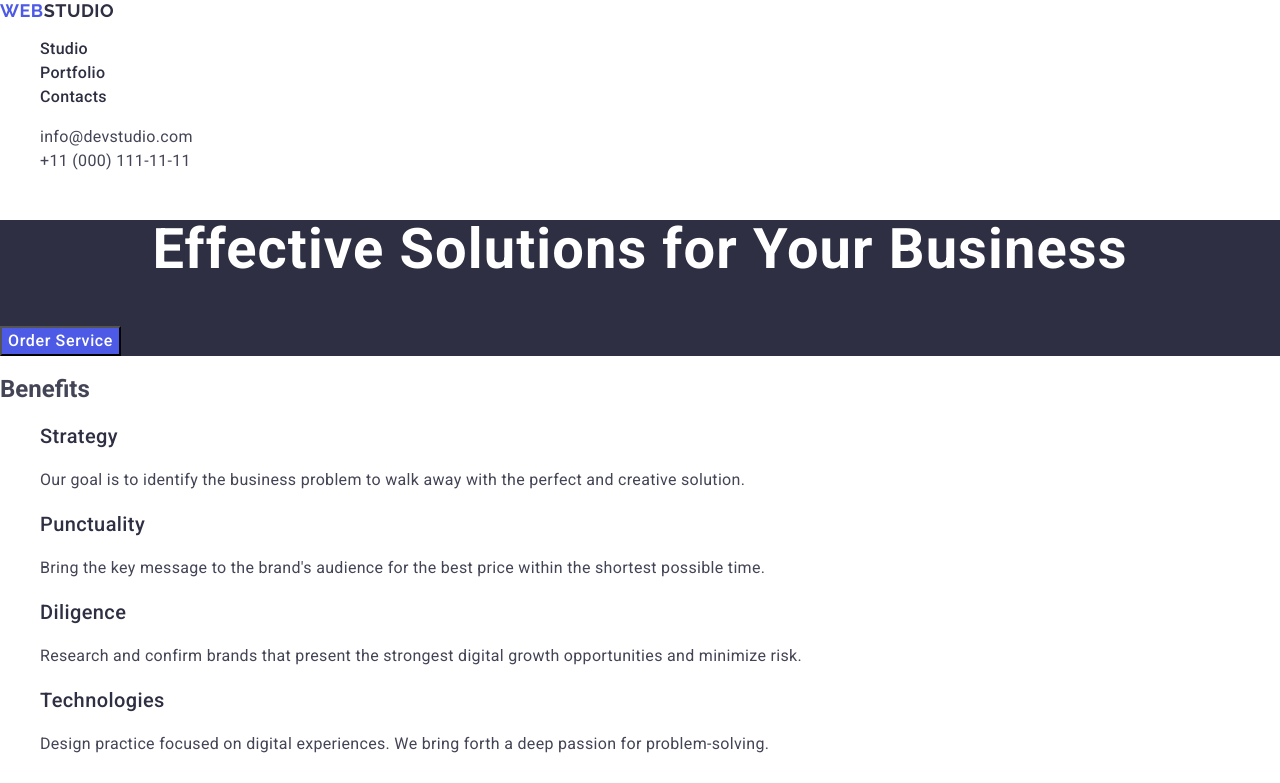
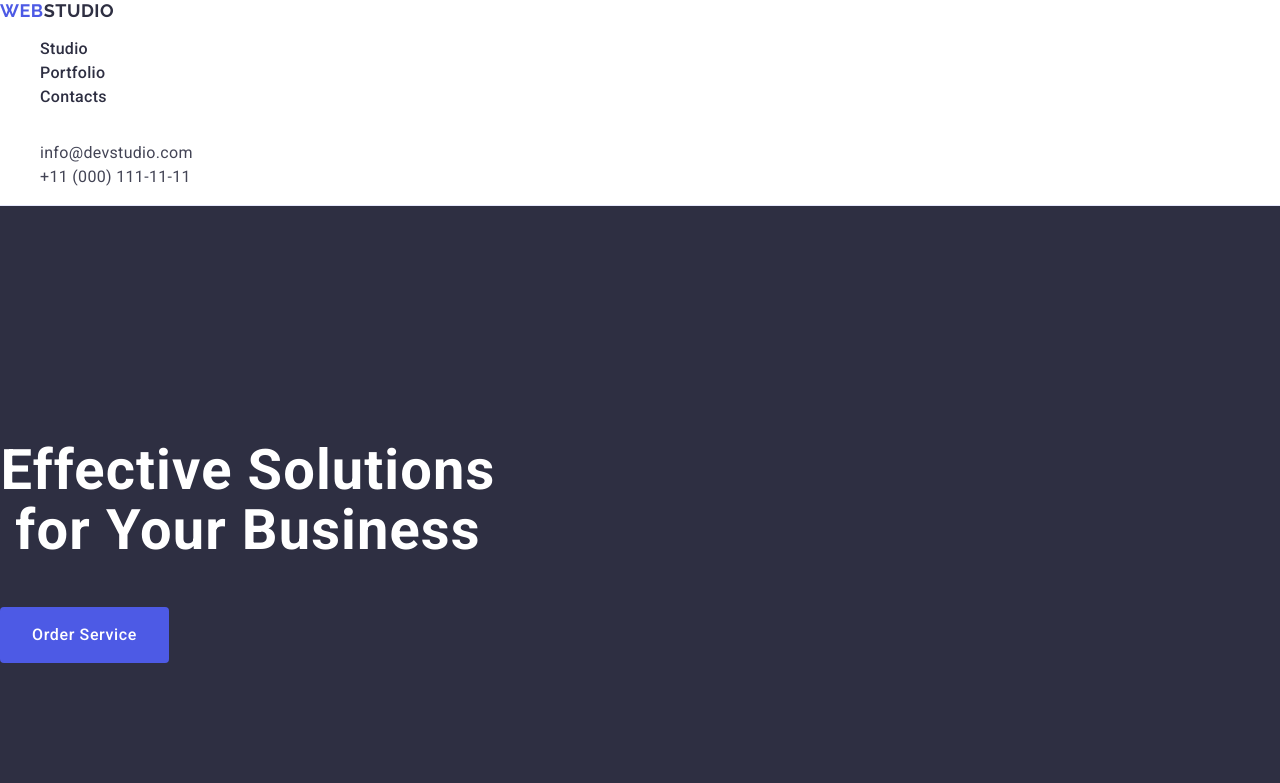
Before and after one commit to yurikorock/goit-markup-hw-03, a plain HTML site: page index.html in a window 1280 px wide. Shown: the top 783 px of the page. Drawn offline with nearby package versions, Linux system fonts and the light colour scheme.

Commit message:
edit section-main

```diff
--- a/css/styles.css
+++ b/css/styles.css
@@ -11,6 +11,12 @@ body {
   img {
     display: block;
   }
+}
+.the-header {
+  border-bottom: 1px solid #e7e9fc;
+}
+.container .header-page {
+  display: flex;
 }
 .logo {
   font-family: "Raleway", sans-serif;
@@ -57,6 +63,7 @@ body {
 }
 .section-main {
   background-color: #2e2f42;
+  padding: 188px 0;
 }
 .section-main-title {
   font-weight: 700;
@@ -67,6 +74,7 @@ body {
   letter-spacing: 0.02em;
   text-align: center;
   color: #fff;
+  max-width: 496px;
 }
 .section-main .btn-section-main {
   background: #4d5ae5;
@@ -79,6 +87,12 @@ body {
   letter-spacing: 0.04em;
   color: #fff;
   cursor: pointer;
+
+  display: block;
+  min-width: 169px;
+  height: 56px;
+  border: none;
+  border-radius: 4px;
 }
 .section-main .btn-section-main:hover,
 .section-main .btn-section-main:focus {
--- a/index.html
+++ b/index.html
@@ -12,7 +12,6 @@
       rel="stylesheet"
     />
     <!-- Спочатку нормалізатор -->
-    <!-- Спочатку нормалізатор -->
     <link
       rel="stylesheet"
       href="https://cdn.jsdelivr.net/npm/modern-normalize@2.0.0/modern-normalize.min.css"
@@ -22,7 +21,9 @@
   </head>
 
   <body>
-    <header>
+    <header class="the-header">
+      <div class="container">
+        <div class="header-page">
           <nav>
             <a class="logo" href="./index.html"
               >Web<span class="logo-name">Studio</span></a
@@ -33,7 +34,8 @@
               <li><a class="link" href="">Contacts</a></li>
             </ul>
           </nav>
-
+        </div>
+      </div>
       <address class="address-main">
         <ul class="address-links">
           <li>
@@ -50,10 +52,12 @@
 
     <main>
       <section class="section-main">
+        <div class="container">
           <h1 class="section-main-title">
             Effective Solutions for Your Business
           </h1>
           <button class="btn-section-main" type="button">Order Service</button>
+        </div>
       </section>
 
       <section class="section-two">
```
Lines whose indentation alone changed are shown as unchanged.
